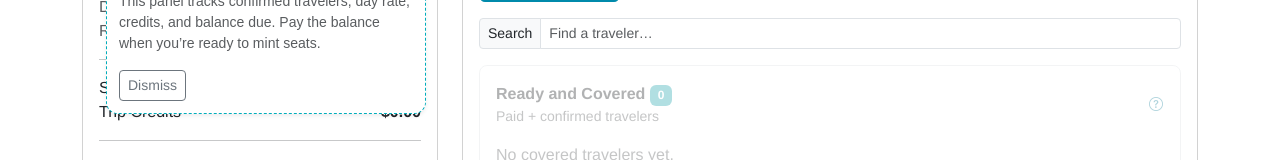
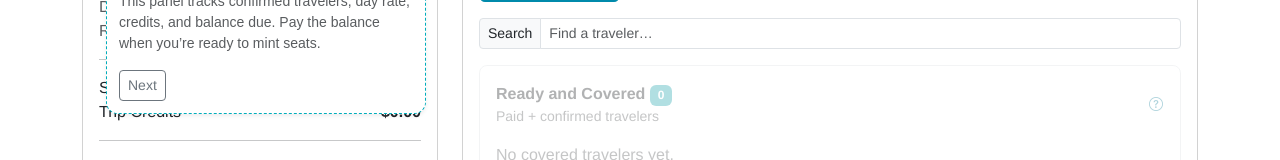
Before and after one commit to monkeyElbow/mission-assure-app, a React (Vite) app: page /trips/ff1be548-853d-41fc-8b98-1f6980c2d23a in a window 1280 px wide. Shown: the part 302-462 px from the top of the page. Built offline with nearby package versions, Linux system fonts and the light colour scheme; a web font is replaced by a local one.

Commit message:
tour update

```diff
--- a/src/components/trip/TripMembersList.jsx
+++ b/src/components/trip/TripMembersList.jsx
@@ -236,6 +236,7 @@ export default function TripMembersList({
                   title="Ready roster"
                   description="Covered travelers appear here. Edit, release credit, or open a traveler to adjust their guardian or confirmation status."
                   stepLabel={tourStepLabel}
+                  dismissLabel="Next"
                   onDismiss={() => onTourDismiss('readyRoster')}
                   onTurnOff={onTourTurnOff}
                 />
@@ -289,6 +290,7 @@ export default function TripMembersList({
                     title="Awaiting payment"
                     description="These travelers are eligible but need credit applied. Pay the balance or apply available credit to move them to Ready."
                     stepLabel={tourStepLabel}
+                    dismissLabel="Next"
                     onDismiss={() => onTourDismiss('pendingCoverage')}
                     onTurnOff={onTourTurnOff}
                   />
@@ -337,6 +339,7 @@ export default function TripMembersList({
                   title="Awaiting confirmation"
                   description="These travelers need confirmation or guardian approval before they can be covered."
                   stepLabel={tourStepLabel}
+                  dismissLabel="Next"
                   onDismiss={() => onTourDismiss('awaitingConfirmation')}
                   onTurnOff={onTourTurnOff}
                 />
@@ -387,6 +390,7 @@ export default function TripMembersList({
                     title="Standby"
                     description="Standby travelers are inactive and free their paid seat for someone else."
                     stepLabel={tourStepLabel}
+                    dismissLabel="Next"
                     onDismiss={() => onTourDismiss('standbyRoster')}
                     onTurnOff={onTourTurnOff}
                   />
@@ -417,6 +421,7 @@ export default function TripMembersList({
                   title="Add a traveler"
                   description="Finish the tour by adding a traveler so we can confirm and cover them."
                   stepLabel={tourStepLabel}
+                  dismissLabel="Dismiss"
                   onDismiss={() => onTourDismiss('addPerson')}
                   onTurnOff={onTourTurnOff}
                 />
--- a/src/pages/TripDetail.jsx
+++ b/src/pages/TripDetail.jsx
@@ -1710,6 +1710,7 @@ function onEditMember(memberId) {
                 title="Review the payment summary"
                 description="This panel tracks confirmed travelers, day rate, credits, and balance due. Pay the balance when you’re ready to mint seats."
                 stepLabel={tourStepLabel}
+                dismissLabel="Next"
                 onDismiss={() => completeTourStep('paymentSummary')}
                 onTurnOff={disableTour}
               />
@@ -1875,6 +1876,7 @@ function onEditMember(memberId) {
                 title="Claims and refunds"
                 description="File a claim once the trip has started, and request refunds for unused credits. Both live here."
                 stepLabel={tourStepLabel}
+                dismissLabel="Next"
                 onDismiss={() => completeTourStep('claims')}
                 onTurnOff={disableTour}
               />
```
Lines whose indentation alone changed are shown as unchanged.
